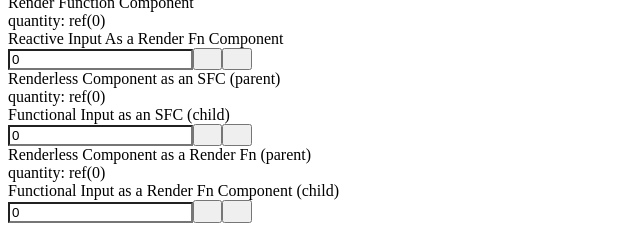
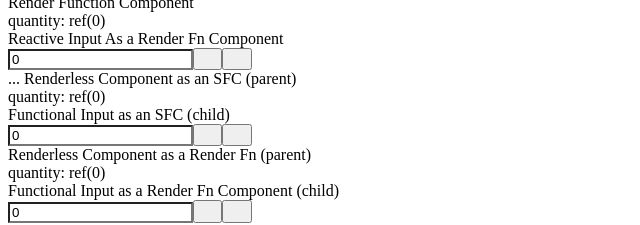
Before and after one commit to Krutie/numeric-input-components-layer, a Nuxt app: page / in a window 1280 px wide. Shown: the part 131-356 px from the top of the page, without its empty margins (0-640 px from the left). Built offline with nearby package versions, Linux system fonts and the light colour scheme; some icons are missing.

Commit message:
refactor v4

```diff
--- a/components/v4/FunctionalInputAsSFC.vue
+++ b/components/v4/FunctionalInputAsSFC.vue
@@ -4,8 +4,8 @@
         <div class="grid grid-rows-2 grid-flow-col p-2 text-center w-max my-0 mx-auto">
             <input type="number"
                    class="row-span-2 p-4 w-16 bg-zinc-100 rounded-tl-lg rounded-bl-lg"
-                   v-bind="$props.inputAttrs"
-                   @input="$props.inputEvents" />
+                   v-bind="$props.inputValue"
+                   @input="$props.inputEvent" />
             <button type="button"
                     class="px-0.5 text-gray-50 rounded-tr-lg hover:opacity-80"
                     :class="buttonAccent"
@@ -33,10 +33,10 @@
 import { Icon } from '@iconify/vue';
 export default {
     props: {
-        inputAttrs: {
+        inputValue: {
             type: Object,
         },
-        inputEvents: {
+        inputEvent: {
             type: Function,
         },
         increment: {
--- a/components/v4/RenderlessCompAsSFC.vue
+++ b/components/v4/RenderlessCompAsSFC.vue
@@ -2,18 +2,20 @@
     <div>
         <slot :increment="increment"
               :decrement="decrement"
-              :inputEvt="inputEvt"
-              :inputAttrs="inputAttrs"
-              :validation="validation" />
+              :onInput="onInput"
+              :inputValue="inputValue"
+              :validation="validation"
+              :quantity="quantity">
+        </slot>
     </div>
 </template>
 <script>
-import { ref, watch, h, computed } from "vue";
+import { ref, watch, computed } from "vue";
 export default {
     props: {
-        modelValue: {
-            type: Number,
-        },
+        // modelValue: {
+        //     type: Number,
+        // },
         min: {
             type: Number,
         },
@@ -26,19 +28,19 @@ export default {
         const quantity = ref(props.min);
         const increment = () => {
             quantity.value++;
-            emit("update:modelValue", quantity.value);
+            // emit("update:modelValue", quantity.value);
         };
         const decrement = () => {
             quantity.value--;
-            emit("update:modelValue", quantity.value);
+            // emit("update:modelValue", quantity.value);
         };
 
-        function inputEvt(e) {
+        function onInput(e) {
             quantity.value = parseInt(e.target.value);
-            emit("update:modelValue", quantity.value);
+            // emit("update:modelValue", quantity.value);
         }
 
-        const inputAttrs = computed(() => {
+        const inputValue = computed(() => {
             return { value: quantity.value };
         });
 
@@ -47,16 +49,17 @@ export default {
         watch(quantity, (newQ, oldQ) => {
             if (!newQ) {
                 quantity.value = 0;
-                emit("update:modelValue", 0);
+                // emit("update:modelValue", 0);
             }
         });
 
         return {
             increment,
             decrement,
-            inputAttrs,
-            inputEvt,
+            inputValue,
+            onInput,
             validation,
+            quantity
         };
     },
 };
--- a/components/v4/RenderlessInput.vue
+++ b/components/v4/RenderlessInput.vue
@@ -1,21 +1,28 @@
 <template>
     <!-- Logic comes from renderless component -->
-    <RenderlessCompAsSFC v-model="quantity"
-                         :min="min"
+    <RenderlessCompAsSFC :min="min"
                          :max="max"
-                         v-slot="{ inputAttrs, inputEvt, increment, decrement, validation }"
                          class="py-4 text-center flex items-center justify-center flex-col text-sm">
-        <span class="pb-2 font-bold">Renderless Component as an SFC (parent)</span>
+        <template v-slot:default="{
+        inputValue,
+        onInput,
+        increment,
+        decrement,
+        validation,
+        quantity
+    }">
+            <span class="pb-2 font-bold">... Renderless Component as an SFC (parent)</span>
             <UiPre> quantity: ref({{ quantity }}) </UiPre>
             <div class="centered-box">
                 <!-- UI Bling -->
                 <FunctionalInputAsSFC :decrement="decrement"
                                       :increment="increment"
-                                  :inputAttrs="inputAttrs"
-                                  :inputEvents="inputEvt"
+                                      :inputValue="inputValue"
+                                      :inputEvent="onInput"
                                       :validation="validation"
                                       accent="teal" />
             </div>
+        </template>
     </RenderlessCompAsSFC>
 </template>
 
@@ -28,12 +35,12 @@ export default {
     setup() {
         const min = 0;
         const max = 25;
-        const quantity = ref(min);
+        // const quantity = ref(min);
         return {
-            quantity,
+            // quantity,
             min,
             max,
         };
     },
 };
-</script>./FunctionalInputAsSFC.vue./RenderlessCompAsSFC.vue
+</script>
```
Lines whose indentation alone changed are shown as unchanged.
